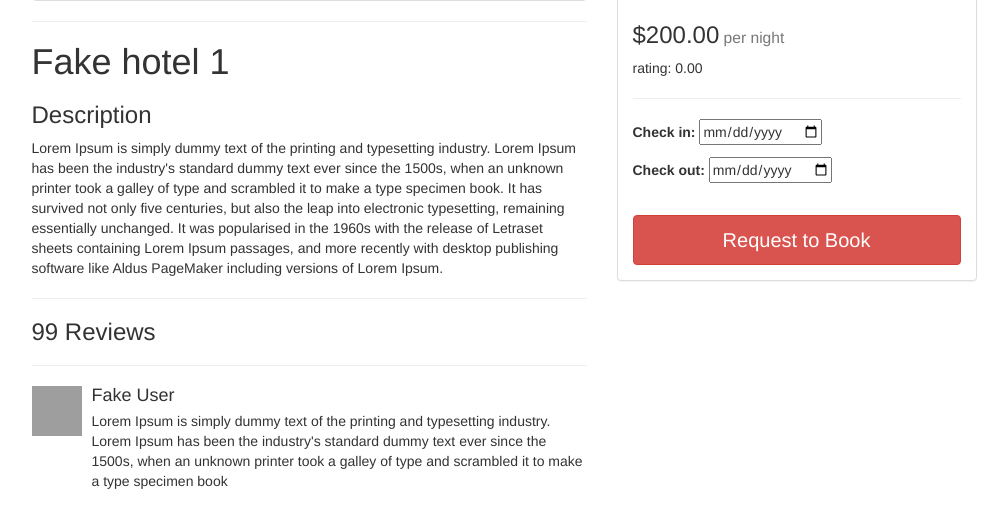
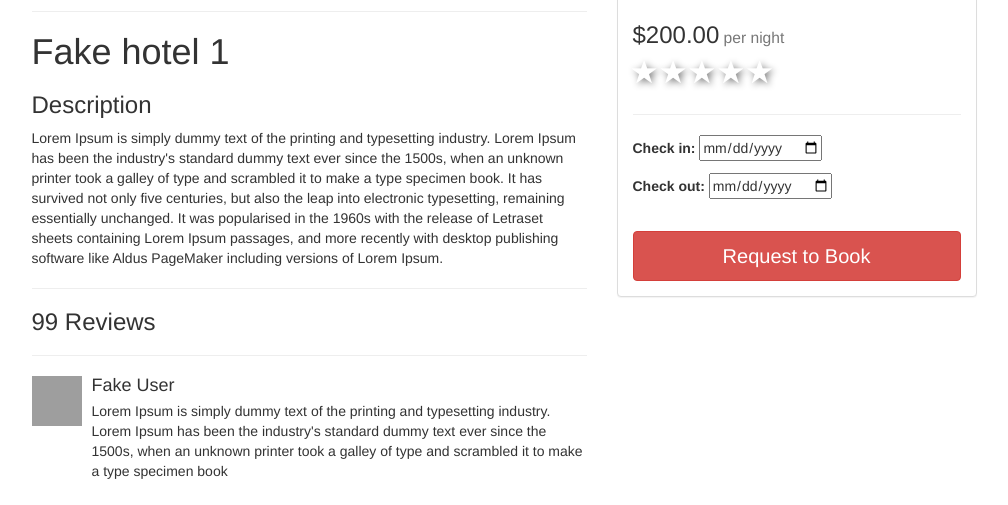
Before and after one commit to ayadawa/crunchy, a Django app: page /hotels/1/ in a window 1280 px wide. Shown: the part 381-886 px from the top of the page, without its empty margins (136-1144 px from the left). Run offline with Django 3.2, Linux system fonts and the light colour scheme; data comes from the database, SQL or seed files in the repository; both versions use the stored data as it was after the commit; some libraries are stand-ins or nearby versions; grey boxes are pictures that could not be loaded.

Commit message:
Improve ratings UI in hotels detail page

```diff
--- a/hotels/static/hotels/styles.css
+++ b/hotels/static/hotels/styles.css
@@ -22,6 +22,30 @@ ul.ratings li.active, ul.ratings li.activeHover {
 
 ul.ratings li input[type="radio"] {
     display: none;
+}
+
+/*Static ratings related, this differs from the the dynamic rating
+as they have hover effects, these remain as they are upon initialization */
+ul.static_ratings li.active {
+    color: yellow;
+}
+
+ul.static_ratings li input[type="radio"] {
+    display: none;
+}
+
+ul.static_ratings {
+    padding: 0;
+    margin: 0;
+}
+
+ul.static_ratings li {
+    list-style-type: none;
+    display: inline-block;
+    margin: 0px;
+    color: white;
+    text-shadow: 2px 2px 7px grey;
+    font-size: 25px; !important;
 }
 
 .thumbnail:hover {
@@ -57,6 +81,3 @@ ul.ratings li input[type="radio"] {
     left: 25%;
     top: 20px;
 }
-
-
-}
--- a/hotels/templates/hotels/detail.html
+++ b/hotels/templates/hotels/detail.html
@@ -95,7 +95,20 @@
                     <form role="form" action="{% url 'bookings:create' hotel.id %}" method="POST">
                         {% csrf_token %}
                         <h3>${{ hotel.price }}<small> per night</small></h3>
-                        rating: {{ hotel.rating }}
+                        <ul class="static_ratings">
+
+                            {% for i in range %}
+                                {% if i <= hotel_rating %}
+                                    <li class="active" id="rat_{{ i }}"><label for="rating_{{ i }}" class="glyphicon glyphicon-star" aria-hidden="true"></label>
+                                        <input type="radio" name="rating" id="rating_{{ i }}" value="{{ i }}"/>
+                                    </li>
+                                {% else %}
+                                    <li id="rat_{{ i }}"><label for="rating_{{ i }}" class="glyphicon glyphicon-star" aria-hidden="true"></label>
+                                        <input type="radio" name="rating" id="rating_{{ i }}" value="{{ i }}"/>
+                                    </li>
+                                {% endif %}
+                            {% endfor %}
+                        </ul>
                         <hr>
                         {{ form.as_p }}
                         <br>
@@ -103,6 +116,9 @@
                     </form>
                 </div>
             </div>
+
+            {% load staticfiles %}
+            <link rel="stylesheet" href="{% static 'hotels/styles.css' %}">
         </div><!-- End second column. -->
 
     </div>
--- a/hotels/views.py
+++ b/hotels/views.py
@@ -33,7 +33,9 @@ def detail(request, hotel_id):
     hotel = get_object_or_404(Hotel, pk=hotel_id)
     context = {
         'hotel': hotel,
-        'form': form
+        'form': form,
+        'range': range(1, 6),
+        'hotel_rating': round(hotel.rating, 0),
     }
     return render(request, 'hotels/detail.html', context)
 
```
Also changed, not shown: accounts/migrations/0001_initial.py (added), db.sqlite3, hotels/migrations/0002_auto_20171116_0149.py (added).
